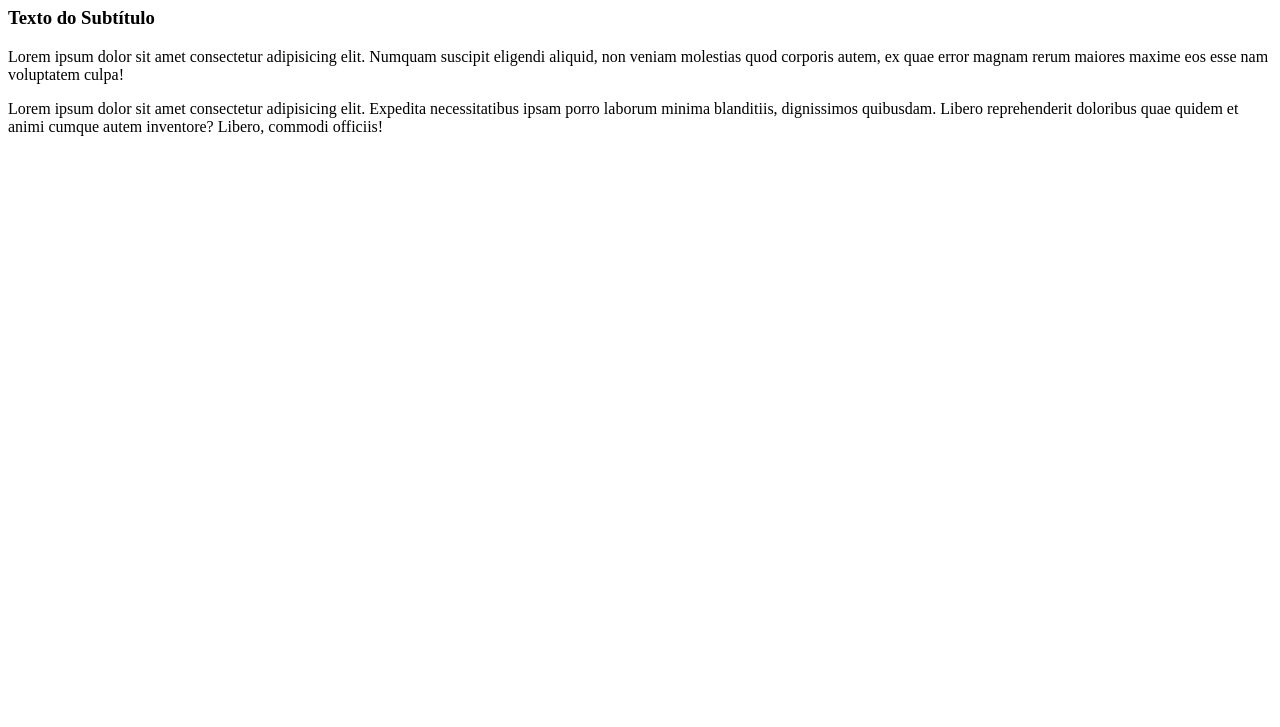
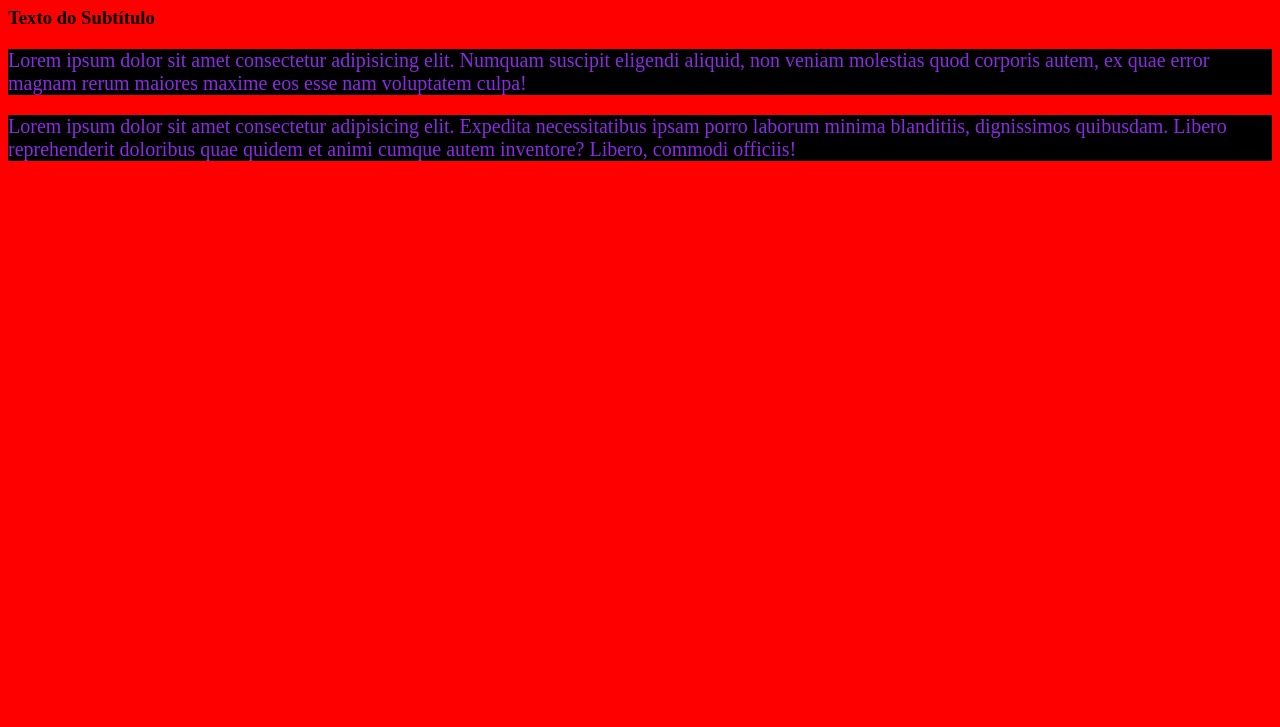
Before and after one commit to pedrohsilvah/javascript, a plain HTML site: page 007/dom/index.html in a window 1280 px wide. Shown: the part 73-800 px from the top of the page. Drawn offline with Linux system fonts and the light colour scheme.

Commit message:
estudos sobre o dom

```diff
--- a/007/dom/index.html
+++ b/007/dom/index.html
@@ -4,6 +4,7 @@
     <meta charset="UTF-8">
     <meta name="viewport" content="width=device-width, initial-scale=1.0">
     <title>Document</title>
+    <link rel="stylesheet" href="style.css">
 </head>
 
 <body>
--- a/007/dom/script.js
+++ b/007/dom/script.js
@@ -13,5 +13,7 @@
 // let e = document.getElementsByTagName("p")
 // e[1].innerText = "Olá mundo!"
 
-let e = document.querySelector(".subtitulo")
-console.log(e)
+// let e = document.querySelector(".subtitulo")
+// console.log(e)
+
+document.querySelector("body").style.backgroundColor = "red"
--- /dev/null
+++ b/007/dom/style.css
@@ -0,0 +1,9 @@
+body {
+    background-color: aqua;
+}
+
+p {
+    color: blueviolet;
+    background-color: rgb(0, 0, 0);
+    font-size: 20px;
+}
```
